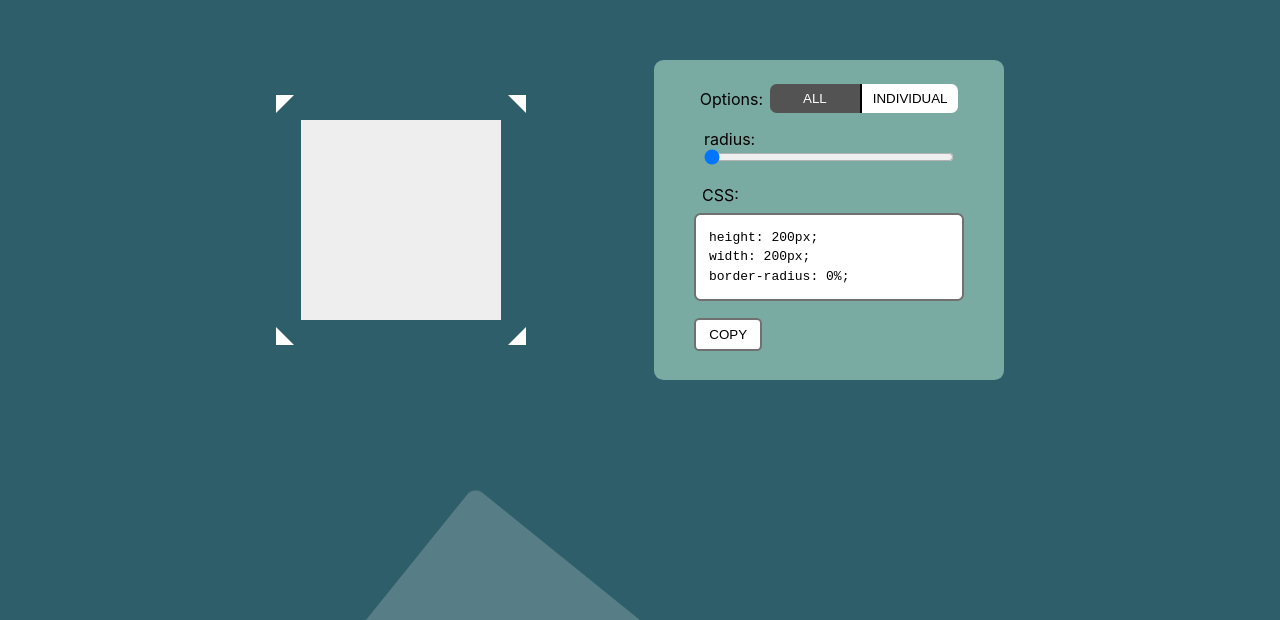
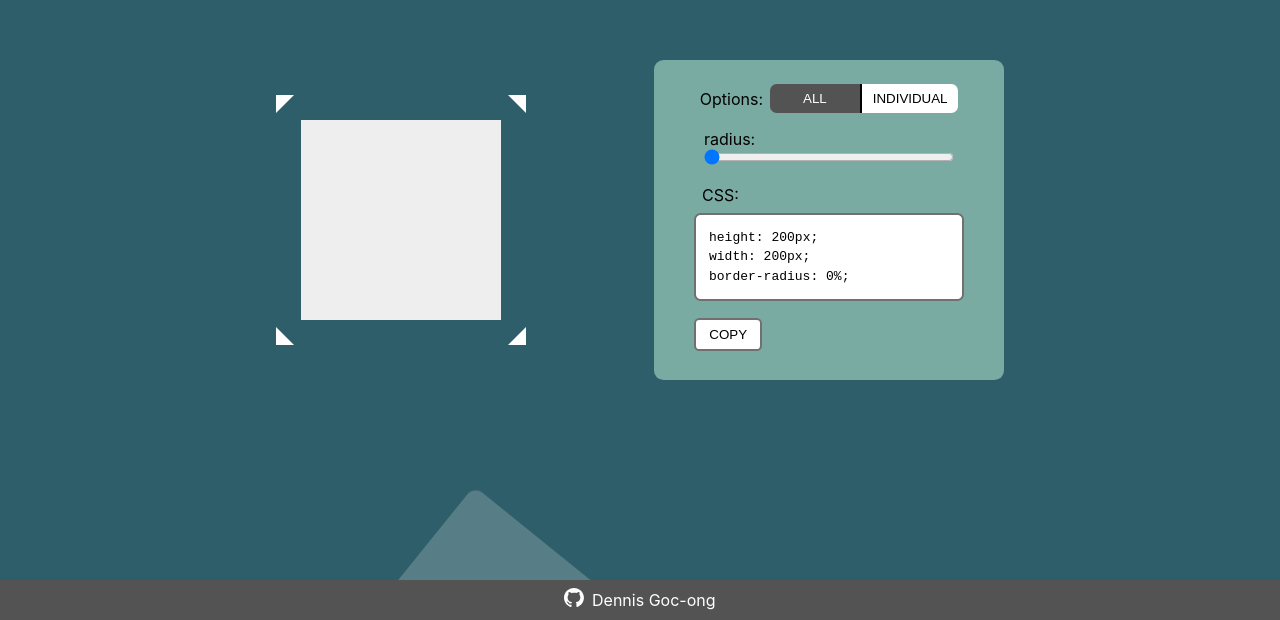
Before and after one commit to m-dennisgocong/make-border-radius, a website built with Vite: page index.html in a window 1280 px wide. Shown: the part 180-800 px from the top of the page. Built offline with nearby package versions, Linux system fonts and the light colour scheme.

Commit message:
feat: add footer

```diff
--- a/main.js
+++ b/main.js
@@ -51,6 +51,9 @@ document.querySelector('#app').innerHTML = `
     </div>
 
 </aside>
+<footer>
+    <a href="#"><img src="./src/icons/github-logo.svg" alt="github logo" />Dennis Goc-ong</a>
+</footer>
 <ul class="background"></ul>
 `
 // height and width value
--- a/src/backgroundAnimation.css
+++ b/src/backgroundAnimation.css
@@ -14,14 +14,15 @@
 
   .background {
     position: fixed;
-    width: 100vw;
-    height: 100vh;
+    width: 100%;
+    height: 100%;
     top: 0;
     left: 0;
     margin: 0;
     padding: 0;
     background: rgb(46, 94, 105);
     overflow: hidden;
+    z-index: 0;
   }
   .background li {
     position: absolute;
--- a/style.css
+++ b/style.css
@@ -37,11 +37,10 @@ body {
 #app {
   max-width: 1280px;
   margin: 0 auto;
-  padding: 2rem;
   display: flex;
   flex-direction: column;
   align-items: center;
-  gap: 3em;
+  gap: 2.5em;
 }
 
 /* shape */
@@ -188,6 +187,38 @@ button#copy:hover{
   color: #ffffff;
 }
 
+footer{
+  position: fixed;
+  bottom: 0;
+  left: 0;
+  right: 0;
+  z-index: 20;
+  height: 2em;
+  width: 100%;
+  background-color: #535353;
+  display: flex;
+  align-items: center;
+  justify-content: center;
+}
+footer a{
+  height: 100%;
+  width: 10em;
+  display: flex;
+  justify-content: center;
+  display: flex;
+  gap: .5em;
+  text-decoration: none;
+  height: 1.2em;
+  line-height: 1.2em;
+  vertical-align: center;
+  font-size: 1rem;
+  color: white;
+}
+
+footer img{
+  height: 1.2em;
+}
+
 /* break points */
 
 @media (min-width: 769px){
@@ -224,6 +255,22 @@ button#copy:hover{
     align-self: flex-start;
   }
 
+  footer{
+    height: 2.5em;
+  }
+  footer a{
+    gap: .5em;
+    height: 1.5em;
+    line-height: 1.5em;
+    vertical-align: center;
+    font-size: 1rem;
+
+  }
+
+  footer img{
+    height: 1.2em;
+  }
+
 }
 
 @media (min-width: 1280px){
```
Also changed, not shown: src/icons/github-logo.svg (added).
